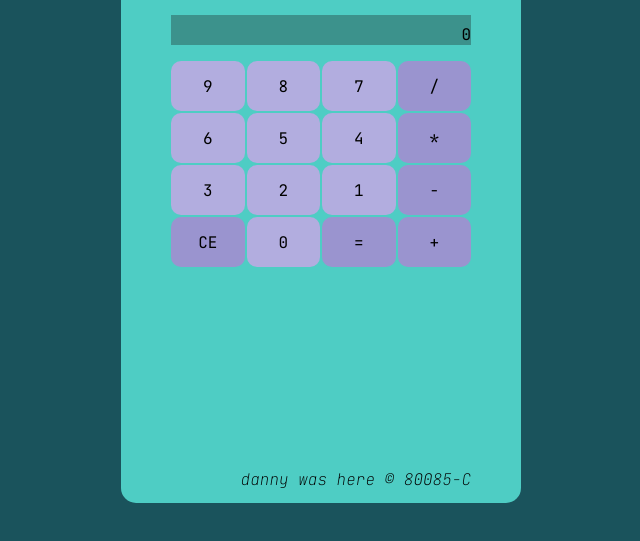
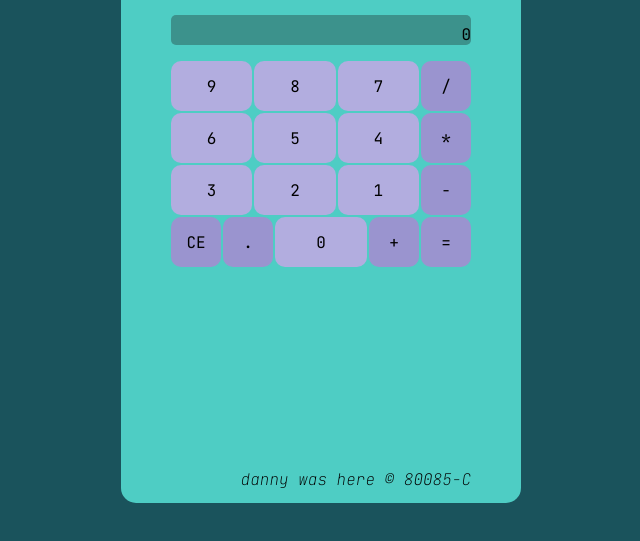
Before and after one commit to dmartinez6319/Calculator, a plain HTML site: page index.html in a window 1280 px wide. Shown: the part 105-646 px from the top of the page, without its empty margins (319-959 px from the left). Drawn offline with Linux system fonts and the light colour scheme.

Commit message:
Calc design v3

```diff
--- a/index.html
+++ b/index.html
@@ -16,6 +16,7 @@
             <div class = "calc-display">
                 0
             </div>
+
             <div class = num-buttons>
                 <p class = "num-button" id = "9" class = "func-button">9</p>
                 <p class = "num-button" id = "8" class = "func-button">8</p>
@@ -39,9 +40,10 @@
             </div>
             <div class = num-buttons>
                 <p class = "op-button" id = "CE" class = "func-button">CE</p>
+                <p class = "op-button" id = "period" class = "func-button">.</p>
                 <p class = "num-button" id = "0" class = "func-button">0</p>
+                <p class = "op-button" id = "+" class = "func-button">+</p>
                 <p class = "op-button" id = "equals" class = "func-button">=</p>
-                <p class = "op-button" id = "+" class = "func-button">+</p>
 
 
             </div>
--- a/styles.css
+++ b/styles.css
@@ -35,6 +35,7 @@ body {
     align-items:last baseline;
     justify-content: flex-end;
     background-color: rgb(60, 146, 140);
+    border-radius: 5px;
 
 }
 
@@ -55,19 +56,22 @@ body {
     width: 50px;
     background-color: rgb(178, 173, 223);
     border-radius: 10px;
+    cursor: pointer;
 }
 
 
 
 .op-button {
     display: flex;
-    flex-grow: 1;
+    flex-grow: 0;
     height: 50px;
     width: 50px;
     justify-content: center;
     align-items: center;
     background-color: rgb(154, 148, 207);
     border-radius: 10px;
+    cursor: pointer;
+
 
 }
 
```
